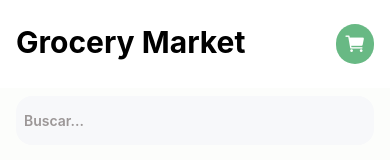
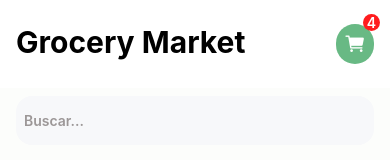
Before and after one commit to guadalavila/grocery-market-app-rn, a React Native app: screen /HomeScreen in a window 390 px wide. Shown: the top 160 px of the page. Built offline with nearby package versions, Linux system fonts and the light colour scheme.

Commit message:
add badge for cart

```diff
--- a/src/components/HeaderAvatar/HeaderAvatar.tsx
+++ b/src/components/HeaderAvatar/HeaderAvatar.tsx
@@ -15,6 +15,9 @@ const HeaderAvatar = ({ onPress }: IHeaderAvatarProps) => {
         <View style={[GlobalStyles.row, GlobalStyles.justBtw, styles.container]}>
             <Text style={styles.title}>{Strings.appName}</Text>
             <TouchableOpacity activeOpacity={0.7} onPress={onPress} style={styles.containerCart}>
+                <View style={styles.containerBadge}>
+                    <Text style={styles.badge}>4</Text>
+                </View>
                 <Icon name='cart' size={22} color={Colors.white} />
             </TouchableOpacity>
         </View>
--- a/src/components/HeaderAvatar/styles.tsx
+++ b/src/components/HeaderAvatar/styles.tsx
@@ -18,4 +18,16 @@ export const styles = StyleSheet.create({
         borderRadius: 20,
         padding: Sizes.S,
     },
+    containerBadge: {
+        backgroundColor: Colors.red,
+        position: 'absolute',
+        right: -6,
+        top: -10,
+        borderRadius: 18,
+        paddingHorizontal: Sizes.XS,
+    },
+    badge: {
+        color: Colors.white,
+        fontWeight: '600',
+    },
 });
--- a/src/utils/GlobalStyles.ts
+++ b/src/utils/GlobalStyles.ts
@@ -33,6 +33,7 @@ export const flex = (x: number) => {
 };
 
 export const Sizes = {
+    XXS: 2,
     XS: 4,
     S: 8,
     M: 16,
```
